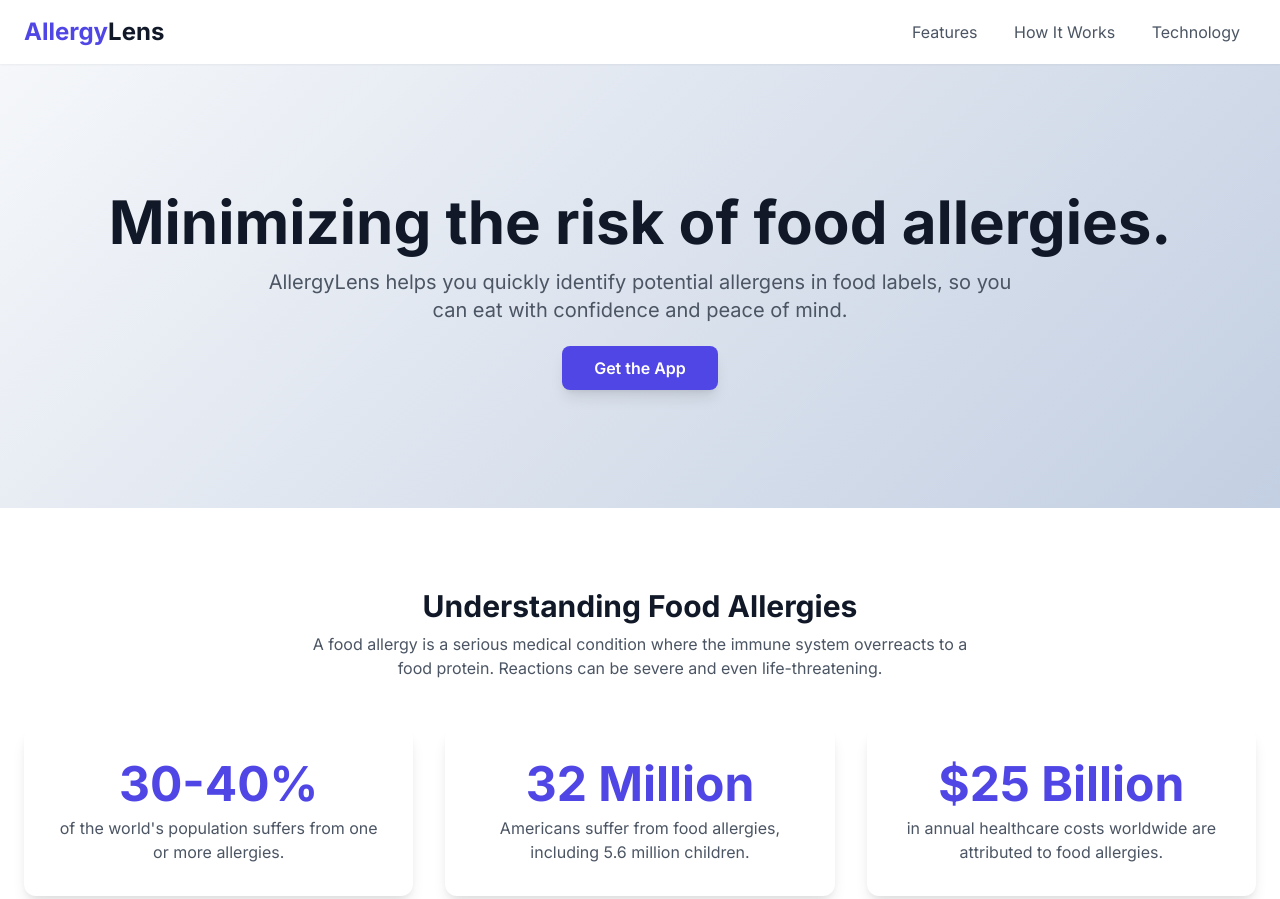
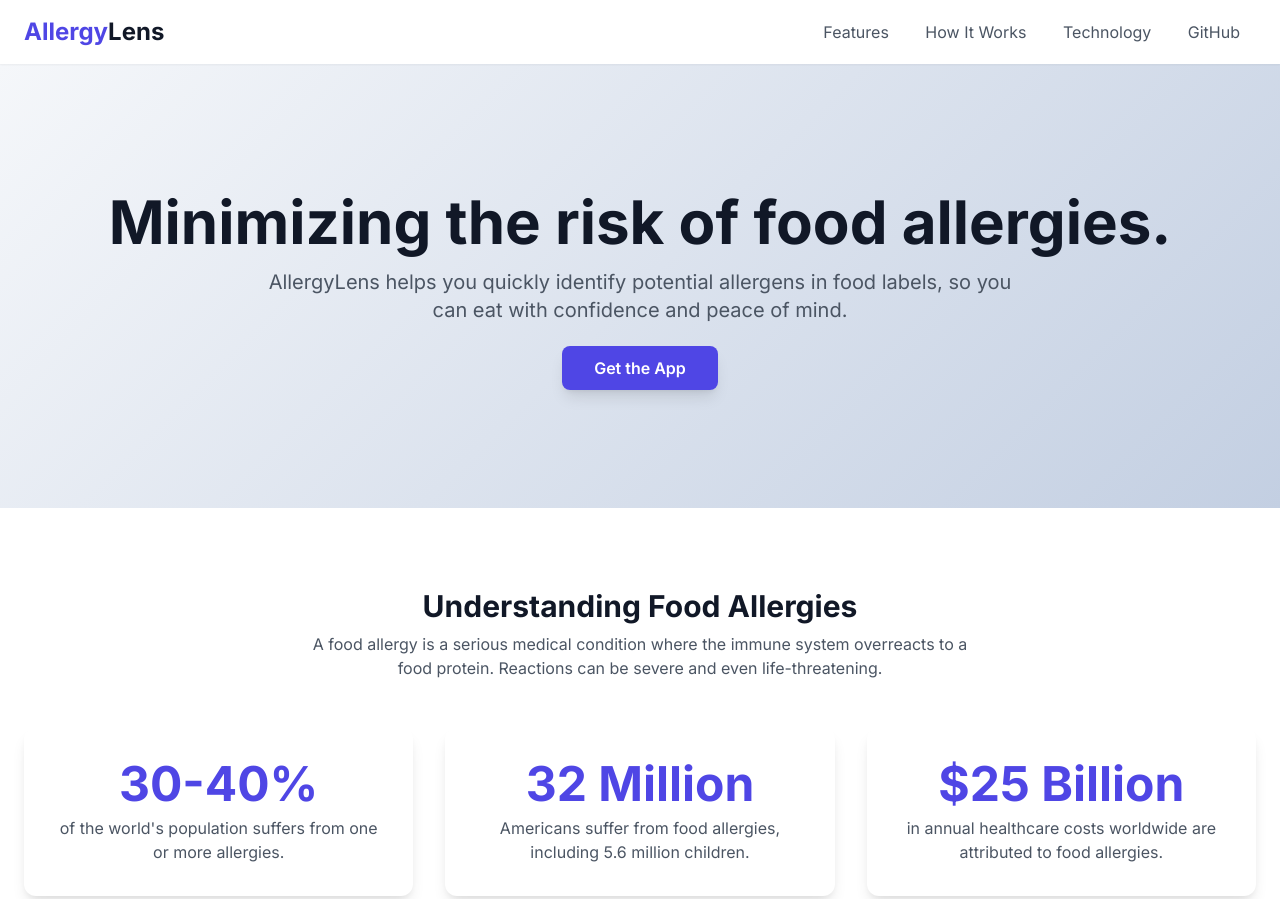
Before and after one commit to allergylens/allergylens.github.io, a plain HTML site: page index.html in a window 1280 px wide. Shown: the top 899 px of the page. Drawn offline with nearby package versions, Linux system fonts and the light colour scheme.

Commit message:
Update index.html
added github link

```diff
--- a/index.html
+++ b/index.html
@@ -64,6 +64,7 @@
                 <a href="#features" class="text-gray-600 hover:text-indigo-600 px-4">Features</a>
                 <a href="#how-it-works" class="text-gray-600 hover:text-indigo-600 px-4">How It Works</a>
                 <a href="#tech" class="text-gray-600 hover:text-indigo-600 px-4">Technology</a>
+                <a href="https://github.com/allergylens/AllergyLens" class="text-gray-600 hover:text-indigo-600 px-4" target="_blank" rel="noopener noreferrer">GitHub</a>
             </div>
         </nav>
     </header>
```
